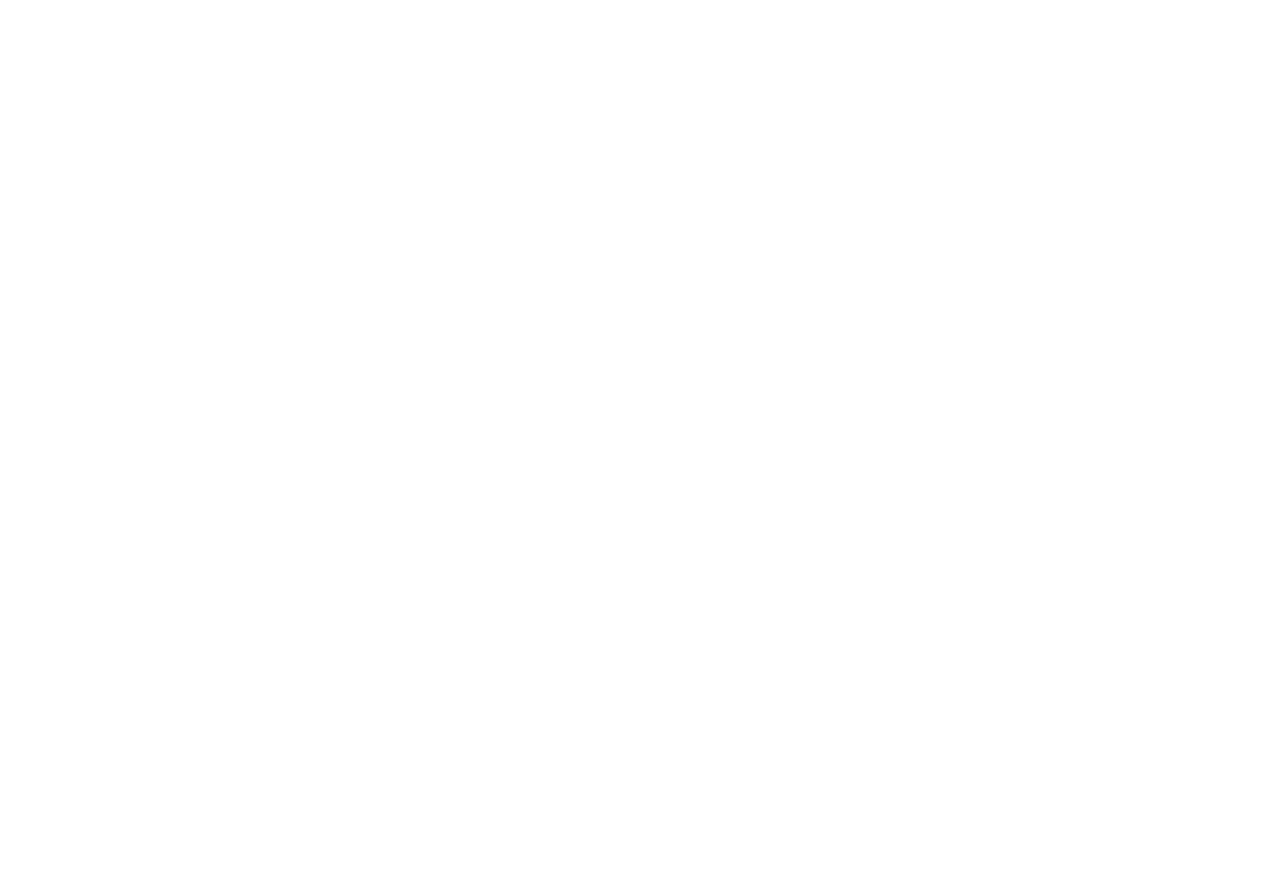
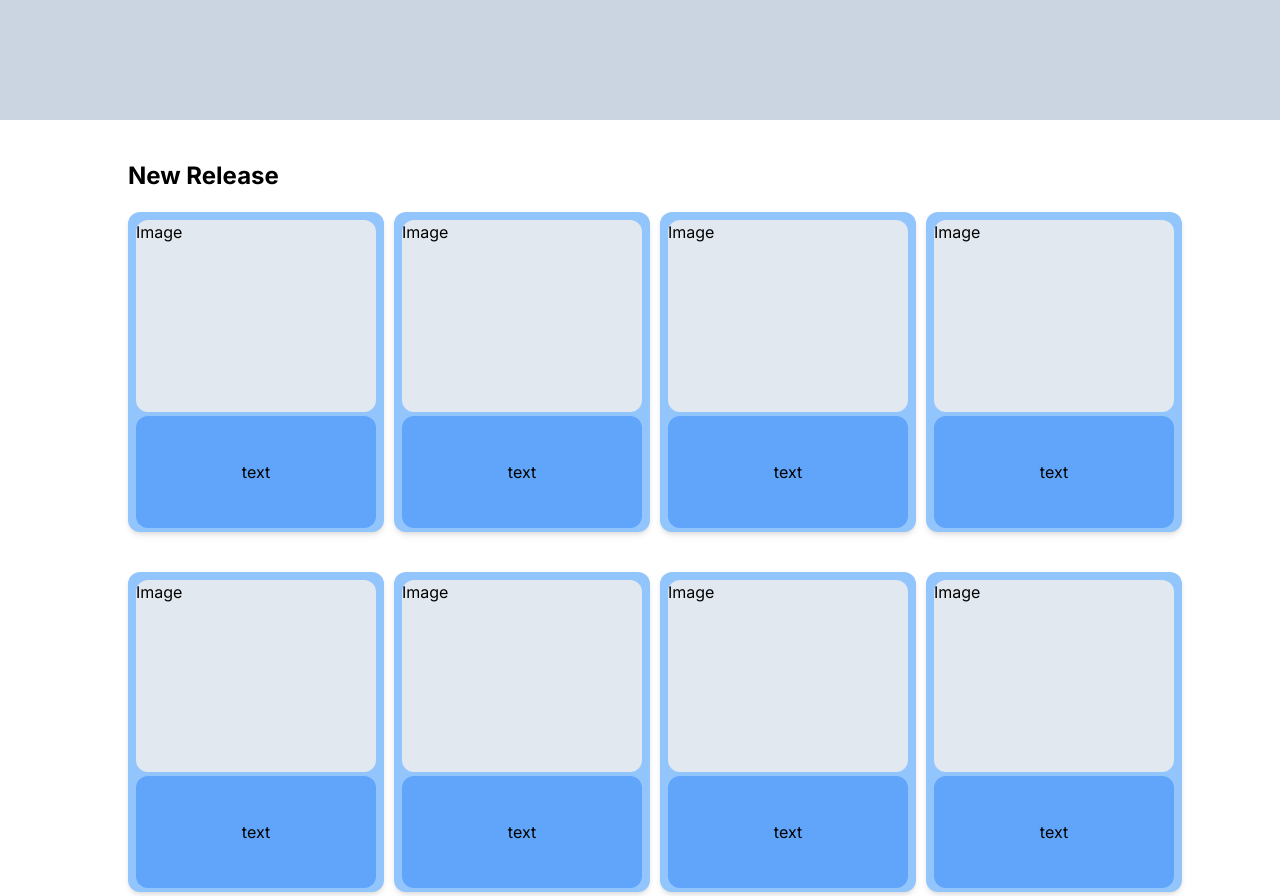
Before and after one commit to bakhanx/ym-light, a Next.js app: page / in a window 1280 px wide. Before the commit this address had no page. Shown: the part 460-1356 px from the top of the page. Before the commit the page ends 800 px from the top, so only its background shows below. Built offline with nearby package versions, Linux system fonts and the light colour scheme.

Commit message:
메인 페이지

```diff
--- /dev/null
+++ b/src/app/(home)/page.tsx
@@ -0,0 +1,43 @@
+import { Metadata } from "next";
+
+export const metadata: Metadata = {
+  title: "Home",
+};
+
+const Card = () => {
+  return (
+    <div className="w-64 h-80 rounded-xl shadow-md bg-blue-300">
+      <div className="p-2 space-y-1">
+        <div className="h-48 bg-slate-200 rounded-xl">Image</div>
+        <div className="flex justify-center items-center h-28 bg-blue-400 rounded-xl">
+          text
+        </div>
+      </div>
+    </div>
+  );
+};
+
+export default function Home() {
+  return (
+    <div>
+      <div className="h-[540px] bg-slate-300">
+        <div>Image</div>
+      </div>
+
+      <div className="pt-10 w-[1024px] mx-auto">
+        <div className="font-bold text-2xl">New Release</div>
+        <div className="flex justify-center pt-5">
+          <div className="grid grid-cols-4 gap-10 ">
+            {Array(8)
+              .fill(0)
+              .map((e, i) => (
+                <div key={i}>
+                  <Card />
+                </div>
+              ))}
+          </div>
+        </div>
+      </div>
+    </div>
+  );
+}
```
